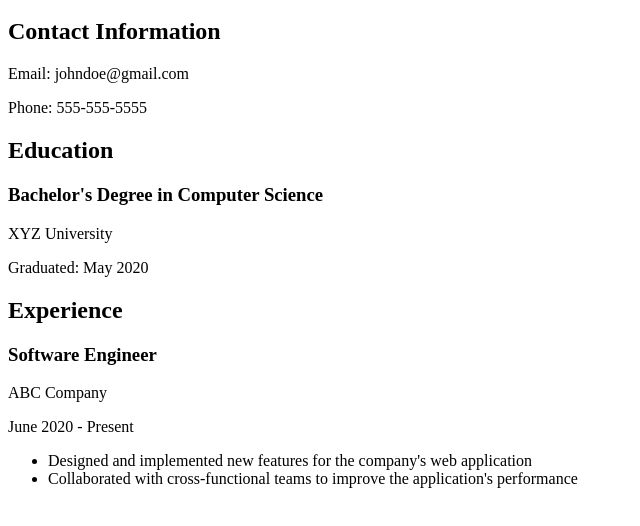
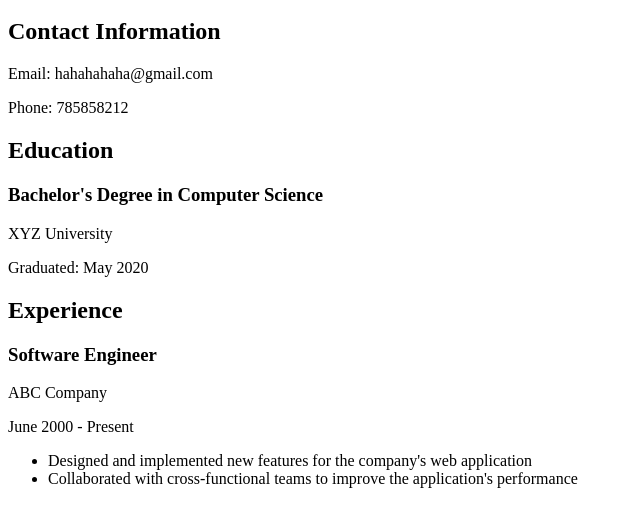
Before and after one commit to cathy03040304/c, a plain HTML site: page index.html in a window 1280 px wide. Shown: the part 48-574 px from the top of the page, without its empty margins (0-640 px from the left). Drawn offline with Linux system fonts and the light colour scheme.

Commit message:
Update index.html

```diff
--- a/index.html
+++ b/index.html
@@ -5,8 +5,8 @@
   <body>
     <h1>cathy</h1>
     <h2>Contact Information</h2>
-    <p>Email: johndoe@gmail.com</p>
-    <p>Phone: 555-555-5555</p>
+    <p>Email: hahahahaha@gmail.com</p>
+    <p>Phone: 785858212</p>
     <h2>Education</h2>
     <h3>Bachelor's Degree in Computer Science</h3>
     <p>XYZ University</p>
@@ -14,7 +14,7 @@
     <h2>Experience</h2>
     <h3>Software Engineer</h3>
     <p>ABC Company</p>
-    <p>June 2020 - Present</p>
+    <p>June 2000 - Present</p>
     <ul>
       <li>Designed and implemented new features for the company's web application</li>
       <li>Collaborated with cross-functional teams to improve the application's performance</li>
```
